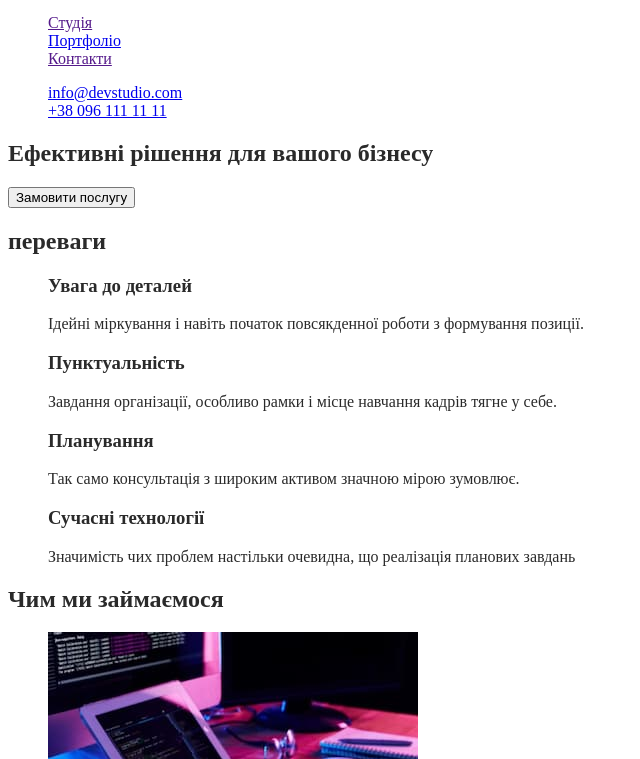
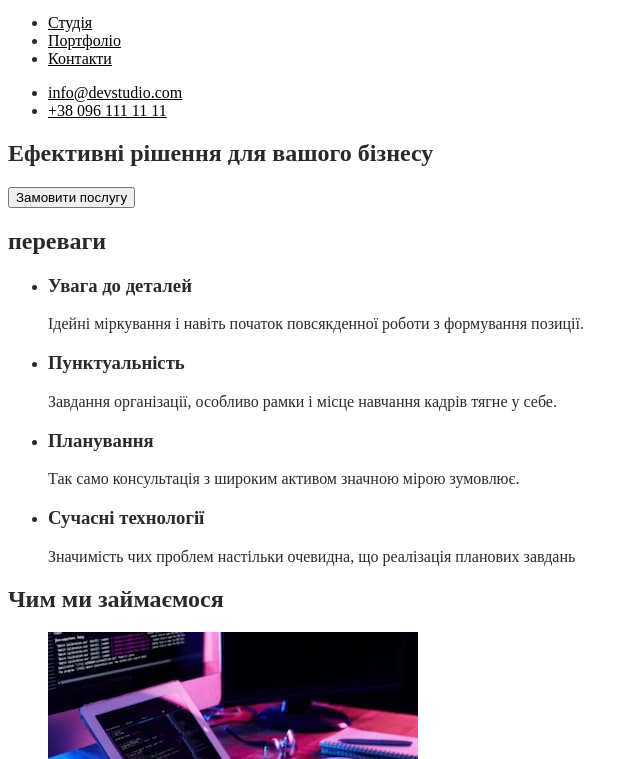
Before and after one commit to MartyniukOleg91/goit-markup-hw-02, a plain HTML site: page index.html in a window 1280 px wide. Shown: the part 41-800 px from the top of the page, without its empty margins (0-640 px from the left). Drawn offline with Linux system fonts and the light colour scheme.

Commit message:
Update index.html

```diff
--- a/index.html
+++ b/index.html
@@ -6,31 +6,30 @@
     <meta name="viewport" content="width=device-width, initial-scale=1.0" />
     <link rel="stylesheet" href="css/style.css" />
     <title>Home_work</title>
-    <style>
-    ul {list-style-type: none;
-    counter-reset:  item;}
-      </style>
+
     <link rel="preconnect" href="https://fonts.googleapis.com" />
     <link rel="preconnect" href="https://fonts.gstatic.com" crossorigin />
     <link
       href="https://fonts.googleapis.com/css2?family=Raleway:wght@700&family=Roboto:wght@400;500;700;900&display=swap"
       rel="stylesheet" />
   </head>
-  <body>
+  <body link="#000000" >
+
     <!-- сама верхня строка з контактами -->
     <header>
       <nav>
         <a href="./index.html" class="logo_header">Web<span class="logo_black_part">Studio</span></a>
+        <span  class="nav_heder">
         <ul>
-          <li><a href="">Студія</a></li>
-          <li><a href="portfolio.html">Портфоліо</a></li>
-          <li><a href="">Контакти</a></li>
+          <li><a href="./index.html" class="link">Студія</a></li>
+          <li><a href="portfolio.html" class="link">Портфоліо</a></li>
+          <li><a href="./index.html" class="link">Контакти</a></li>
         </ul>
       </nav>
       <ul>
         <li><a href="mailto:info@devstudio.com">info@devstudio.com</a></li>
         <li><a href="tel:+380961111111">+38 096 111 11 11</a></li>
-      </ul>
+      </ul></span>
     </header>
 
     <!-- Сірий блок -->
```
